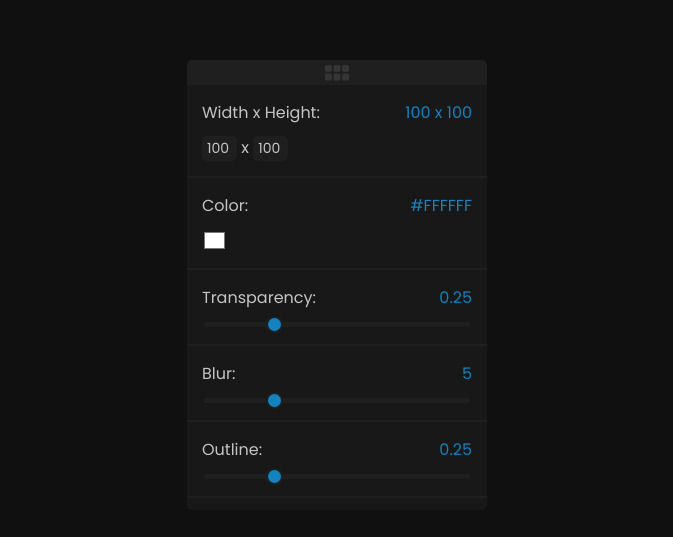
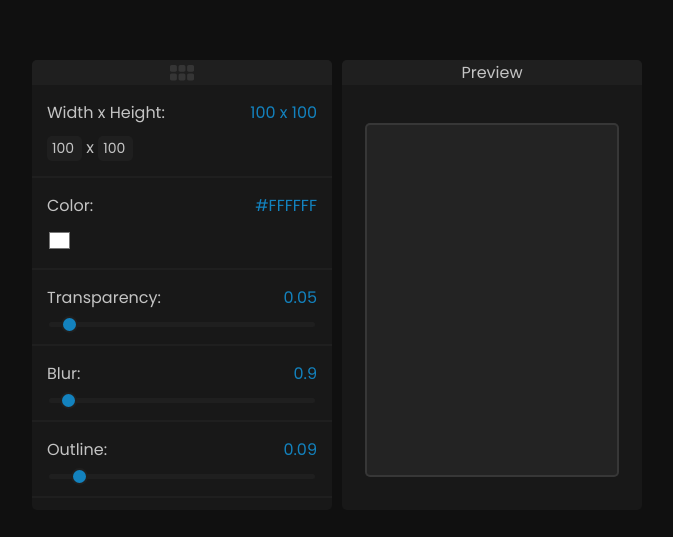
Before and after one commit to bedirhandogan/css-glass-creator, a React (Create React App) app: page / in a window 1280 px wide. Shown: the part 115-652 px from the top of the page, without its empty margins (303-976 px from the left). Built offline with nearby package versions, Linux system fonts and the light colour scheme.

Commit message:
feat: preview area built

```diff
--- a/src/App.js
+++ b/src/App.js
@@ -1,20 +1,25 @@
 import Arrangement from "components/Arrangement";
 import {useState} from "react";
+import Preview from "components/Preview";
 
 function App() {
     const [values, setValues] = useState({
         color: '#FFFFFF',
         width: 100,
         height: 100,
-        transparency: 25,
-        blur: 5,
-        outline: 25,
+        transparency: 5,
+        blur: 0.9,
+        outline: 9,
         radius: 5,
     });
   return (
-      <>
+      <div style={{
+          display: 'flex',
+          gap: '10px',
+      }}>
           <Arrangement values={values} setValues={setValues} />
-      </>
+          <Preview values={values} />
+      </div>
   );
 }
 
--- a/src/components/Arrangement/index.jsx
+++ b/src/components/Arrangement/index.jsx
@@ -59,7 +59,7 @@ export default function Arrangement({values, setValues}) {
             </div>
 
             <div className={'section'}>
-                <h3> Transparency: <span className={'value'}>{values.transparency <= 99 ? `0.${values.transparency}` : '1'}</span> </h3>
+                <h3> Transparency: <span className={'value'}>{values.transparency <= 99 ? `${values.transparency <= 9 ? `0.0${values.transparency}` : `0.${values.transparency}` }` : '1'}</span> </h3>
                 <input type={'range'} value={values.transparency} onChange={event =>  handler('transparency', event)}></input>
             </div>
 
@@ -69,7 +69,7 @@ export default function Arrangement({values, setValues}) {
             </div>
 
             <div className={'section'}>
-                <h3> Outline: <span className={'value'}>{values.outline <= 99 ? `0.${values.outline}` : '1'}</span> </h3>
+                <h3> Outline: <span className={'value'}>{values.outline <= 99 ? `${values.outline <= 9 ? `0.0${values.outline}` : `0.${values.outline}` }` : '1'}</span> </h3>
                 <input type={'range'} value={values.outline} onChange={event =>  handler('outline', event)}></input>
             </div>
 
--- /dev/null
+++ b/src/components/Preview/index.jsx
@@ -0,0 +1,22 @@
+import './styles.css';
+
+export default function Preview({values}) {
+    const r = parseInt(values.color.substr(1,2), 16);
+    const g = parseInt(values.color.substr(3,2), 16);
+    const b = parseInt(values.color.substr(5,2), 16);
+    return (
+        <div className={'preview'}>
+            <div className={'upper-area'}>
+                Preview
+            </div>
+
+            <div className={'element'} style={{
+                background: `rgb(${r}, ${g}, ${b}, ${values.transparency <= 99 ? `${values.transparency <= 9 ? `0.0${values.transparency}` : `0.${values.transparency}` }` : '1'}`,
+                backdropFilter: `blur(${values.blur}px)`,
+                border: `2px solid rgb(255, 255, 255, ${values.outline <= 99 ? `${values.outline <= 9 ? `0.0${values.outline}` : `0.${values.outline}` }` : '1'})`,
+                borderRadius: `${values.radius}px`,
+            }}>
+            </div>
+        </div>
+    );
+}
--- /dev/null
+++ b/src/components/Preview/styles.css
@@ -0,0 +1,30 @@
+.preview {
+    width: 300px;
+    height: 450px;
+    border-radius: var(--border-radius);
+    overflow-y: auto;
+
+    background-image: radial-gradient(#1382be 0.5px, transparent 0.5px),
+    radial-gradient(#1382be 0.5px, var(--background-color-second) 0.5px);
+    background-size: 20px 20px;
+    background-position: 0 0,10px 10px;
+}
+
+.preview .upper-area {
+    width: 100%;
+    height: 25px;
+    position: sticky;
+    top: 0;
+    display: flex;
+    align-items: center;
+    justify-content: center;
+    background-color: var(--background-color-third);
+}
+
+.preview .element {
+    width: 250px;
+    height: 350px;
+    position: relative;
+    top: calc(((450px - 25px) - 350px) / 2);
+    margin: 0 auto;
+}
```
